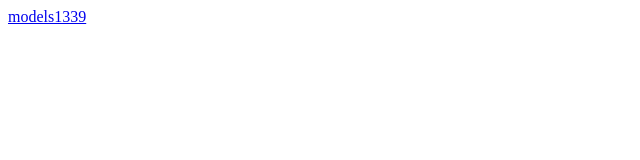
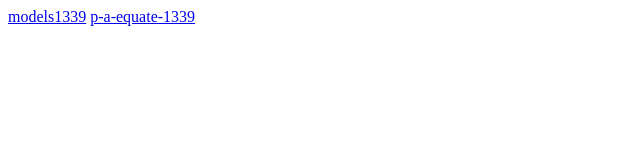
Before and after one commit to D-score/dbook-apps, a plain HTML site: page docs/index.html in a window 1280 px wide. Shown: the whole page, without its empty margins (0-640 px from the left). Drawn offline with Linux system fonts and the light colour scheme.

Commit message:
Add "Percent pass by age for all equate groups"

```diff
--- a/docs/index.html
+++ b/docs/index.html
@@ -1,2 +1,3 @@
 <!DOCTYPE HTML>
 <a href="models1339">models1339</a>
+<a href="p-a-equate-1339">p-a-equate-1339</a>
```
Also changed, not shown: 1 other file.
